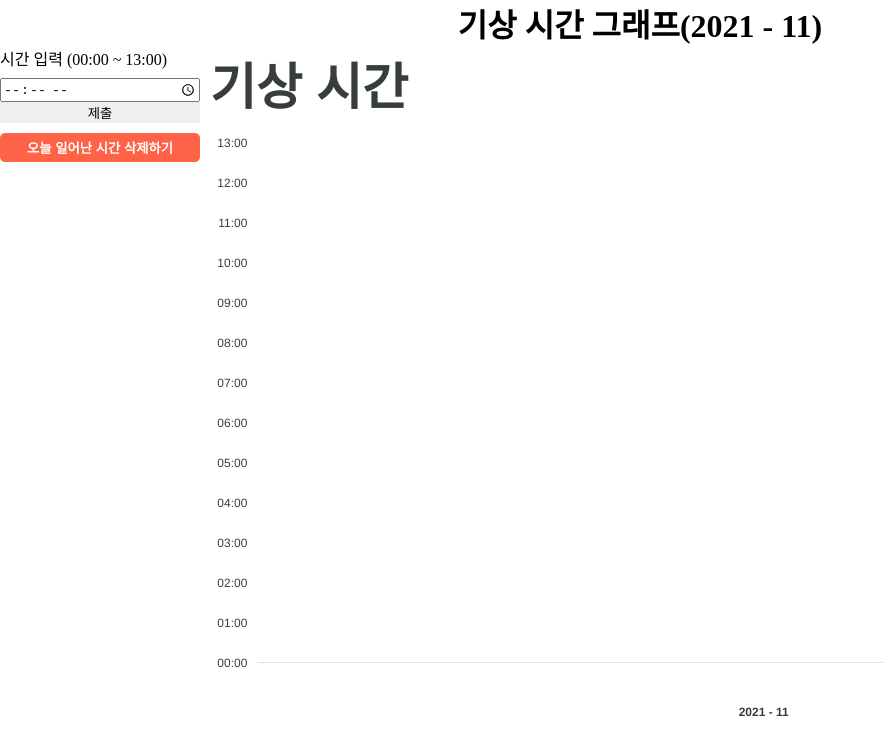
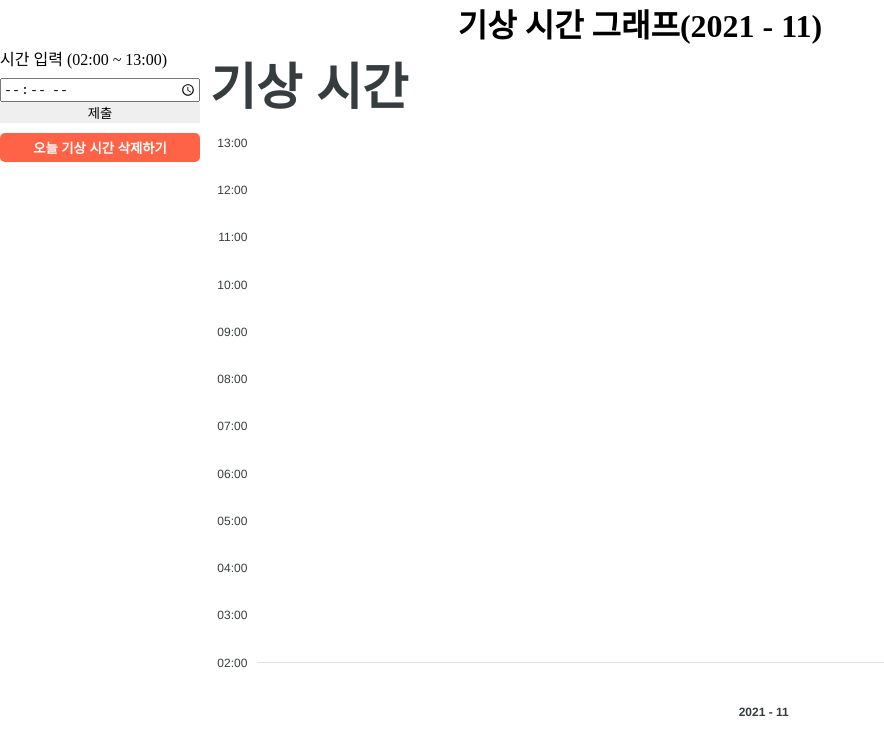
Before and after one commit to SUPER0214T/Heatmap-project, a React (Create React App) app: page / in a window 1280 px wide. Shown: the top 754 px of the page, without its empty margins (0-884 px from the left). Built offline with nearby package versions, Linux system fonts and the light colour scheme.

Commit message:
Fix time input for accurate calculation

```diff
--- a/src/components/Chart.tsx
+++ b/src/components/Chart.tsx
@@ -44,12 +44,12 @@ function Chart() {
 			});
 			console.log('여기는 오늘 데이터 없을 때 추가하는 곳');
 
-			newData = [...copyTime, numberTimeSplit.toFixed(1) + ''];
+			newData = [...copyTime, numberTimeSplit + ''];
 			setWakeUpTime(newData);
 		} else {
 			console.log('여기는 일어난 시간 수정하는 곳');
 			copyDateArr = [...dateArr]; // 계속 copyDateArr가 없다고 뜨거나 isToday가 -1일 때만 줘서 이상하게 동작했음
-			copyTime[isToady] = numberTimeSplit.toFixed(1) + '';
+			copyTime[isToady] = numberTimeSplit + '';
 			newData = copyTime;
 			setWakeUpTime(copyTime);
 		}
@@ -101,19 +101,19 @@ function Chart() {
 			<Container>
 				<FormWrapper>
 					<form onSubmit={handleSubmit(onValid)}>
-						<label htmlFor="wakeUp">시간 입력 (00:00 ~ 13:00)</label>
+						<label htmlFor="wakeUp">시간 입력 (02:00 ~ 13:00)</label>
 						<input
 							{...register('wakeUpInput', { required: true })}
 							autoComplete="off"
 							type="time"
 							id="wakeUp"
-							min="00:00"
+							min="02:00"
 							max="13:00"
 						/>
 						<button>제출</button>
 					</form>
 					<DeleteButton onClick={deleteToday} type="button">
-						오늘 일어난 시간 삭제하기
+						오늘 기상 시간 삭제하기
 					</DeleteButton>
 				</FormWrapper>
 				<ChartWrapper>
@@ -195,8 +195,8 @@ function Chart() {
 								},
 							},
 							yaxis: {
-								tickAmount: 13,
-								min: 0,
+								tickAmount: 11,
+								min: 2,
 								max: 13,
 								labels: {
 									formatter: (value) => {
```
